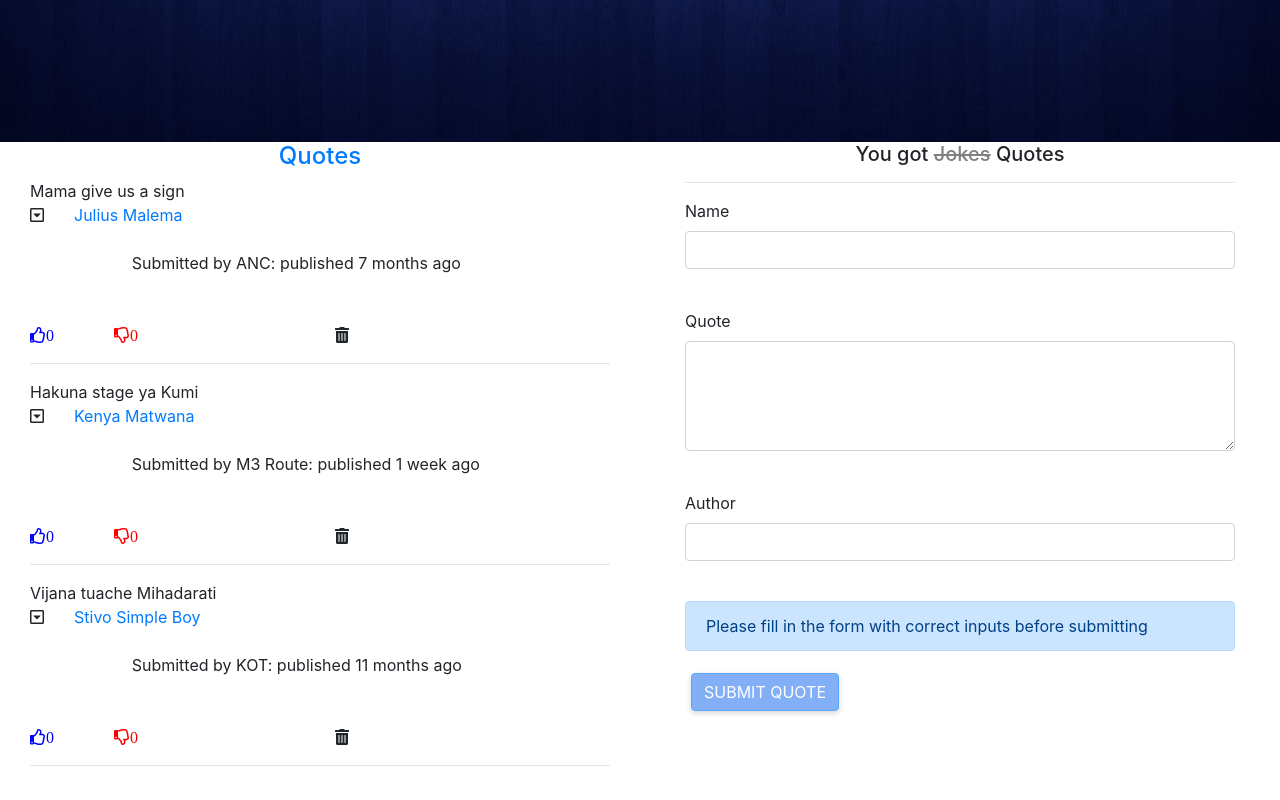
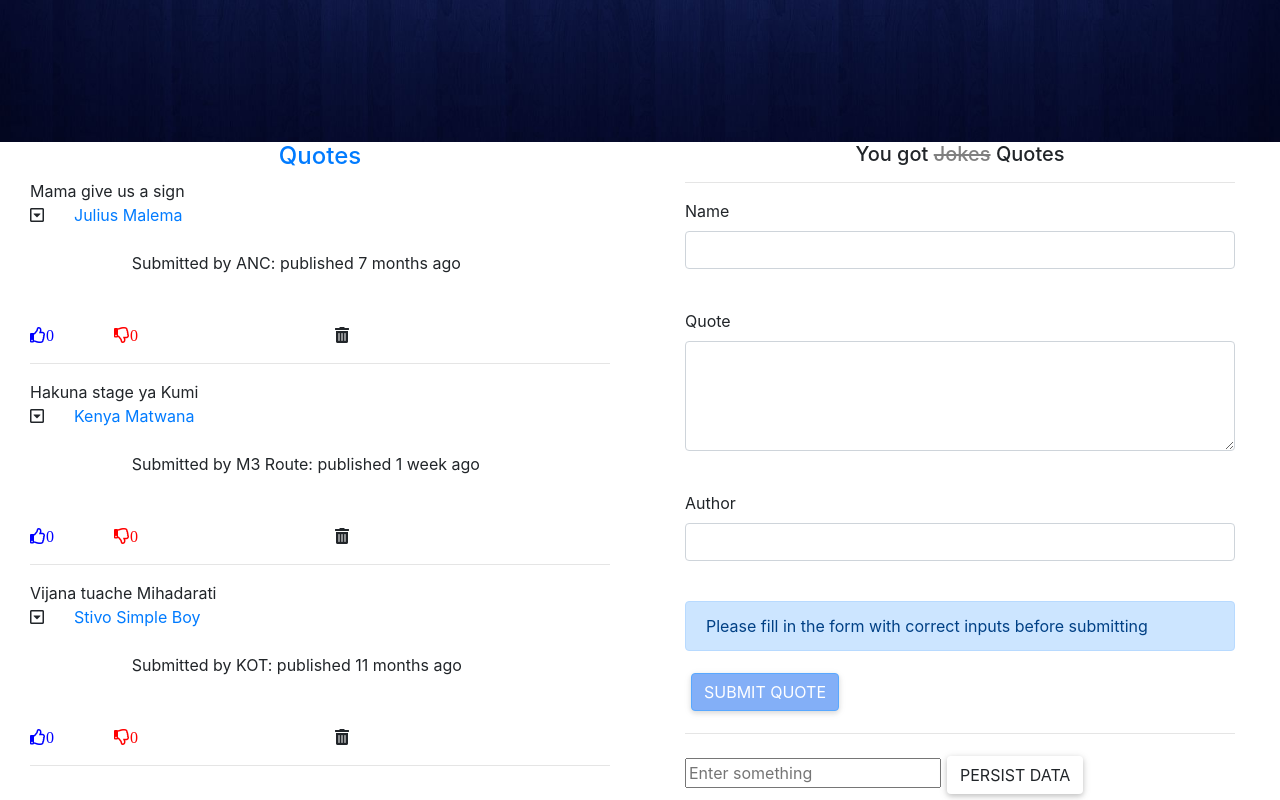
Before and after one commit to Mutugiii/Quotes, an Angular app: page / in a window 1280 px wide. Shown: the part 518-1318 px from the top of the page. Built offline with nearby package versions, Linux system fonts and the light colour scheme.

Commit message:
Edit localstorage commands

```diff
--- a/src/app/quote-form/quote-form.component.html
+++ b/src/app/quote-form/quote-form.component.html
@@ -37,4 +37,8 @@
         </div>
         <button type='submit' id='submitButton' class="btn btn-primary" (click)='clearForm()' [disabled]="!quoteForm.valid">Submit Quote</button>
     </form>
+
+    <hr>
+    <input type="text" placeholder="Enter something" [(ngModel)]= 'data'/>
+    <button class="btn btn-large" (click) = 'persistData()'>Persist data</button>
   </div>
--- a/src/app/quote-form/quote-form.component.ts
+++ b/src/app/quote-form/quote-form.component.ts
@@ -1,5 +1,6 @@
 import { Component, OnInit, Output, EventEmitter, ViewChild, HostListener } from '@angular/core';
 import { Quote } from '../quote';
+import { stringify } from '@angular/compiler/src/util';
 
 @Component({
   selector: 'app-quote-form',
@@ -10,6 +11,9 @@ export class QuoteFormComponent implements OnInit {
   @ViewChild('quoteForm',  {static: true}) formValues;
   newQuote = new Quote('','','', new Date())
   @Output() addQuote = new EventEmitter<Quote>();
+
+  data: string = ""
+
 
   submitQuote(){
     this.addQuote.emit(this.newQuote);
@@ -24,4 +28,15 @@ export class QuoteFormComponent implements OnInit {
   ngOnInit() {
   }
 
+  persistData = () => {
+   if(this.data != "") {
+      localStorage.setItem('test-data', this.data)
+   }
+   let persistedArr = [
+     {'name': 'Henry', 'role': 'Technical Mentor'},
+     {'name': 'Bill', 'role': 'Awesome student'},
+    ]
+
+    localStorage.setItem('arr', JSON.stringify(persistedArr));
+  }
 }
--- a/src/app/vote/vote.component.ts
+++ b/src/app/vote/vote.component.ts
@@ -15,6 +15,10 @@ export class VoteComponent implements OnInit {
 
   upVote(){
     this.uVote = this.uVote + 1;
+    let data = localStorage.getItem('test-data')
+    let parsedData = JSON.parse(localStorage.getItem('arr'))
+    console.log(data)
+    console.log(parsedData)
   }
 
   downVote(){
@@ -39,6 +43,7 @@ export class VoteComponent implements OnInit {
   constructor() { }
 
   ngOnInit() {
+
   }
 
 }
```
Also changed, not shown: src/app/quote/quote.component.html (+5 -2 lines).
